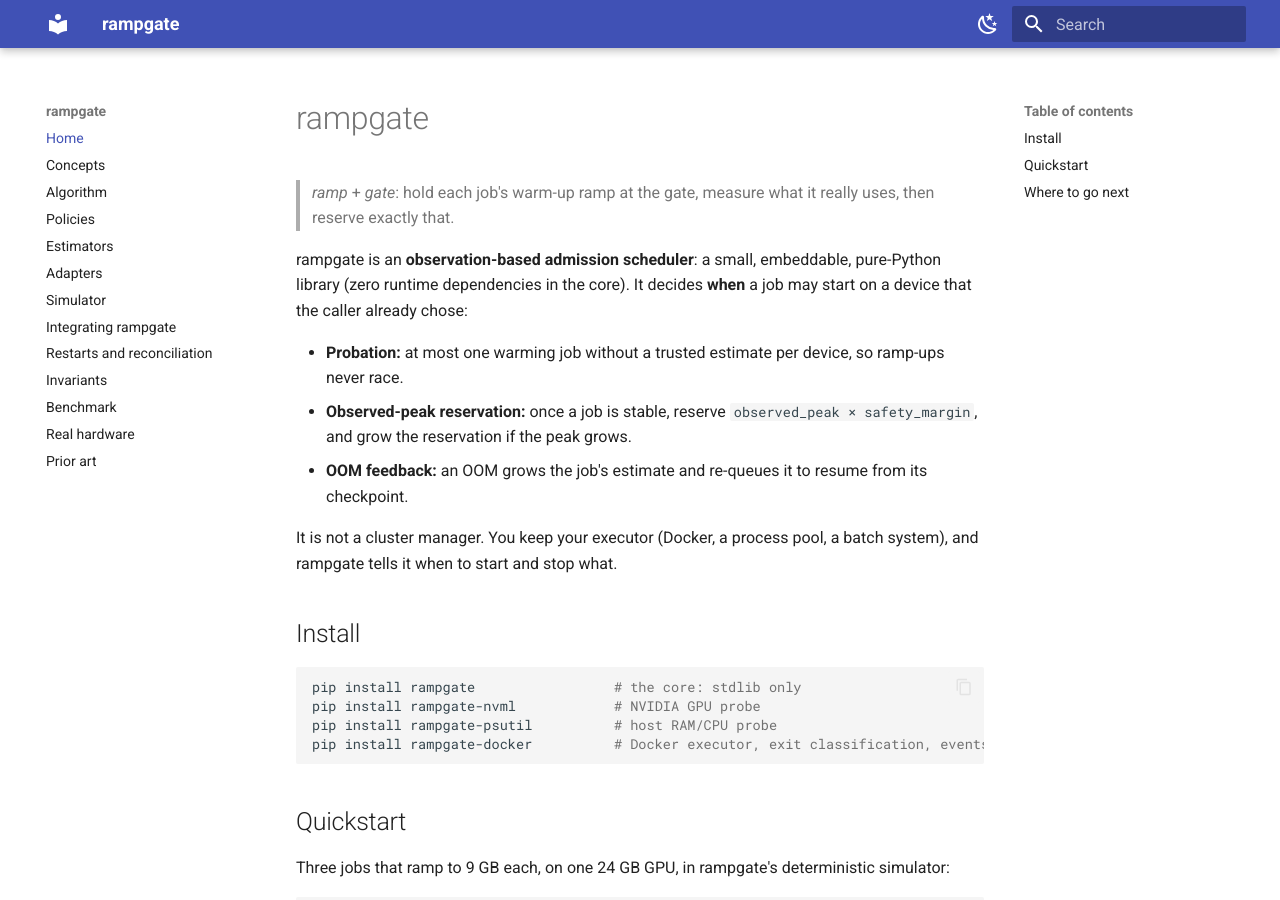
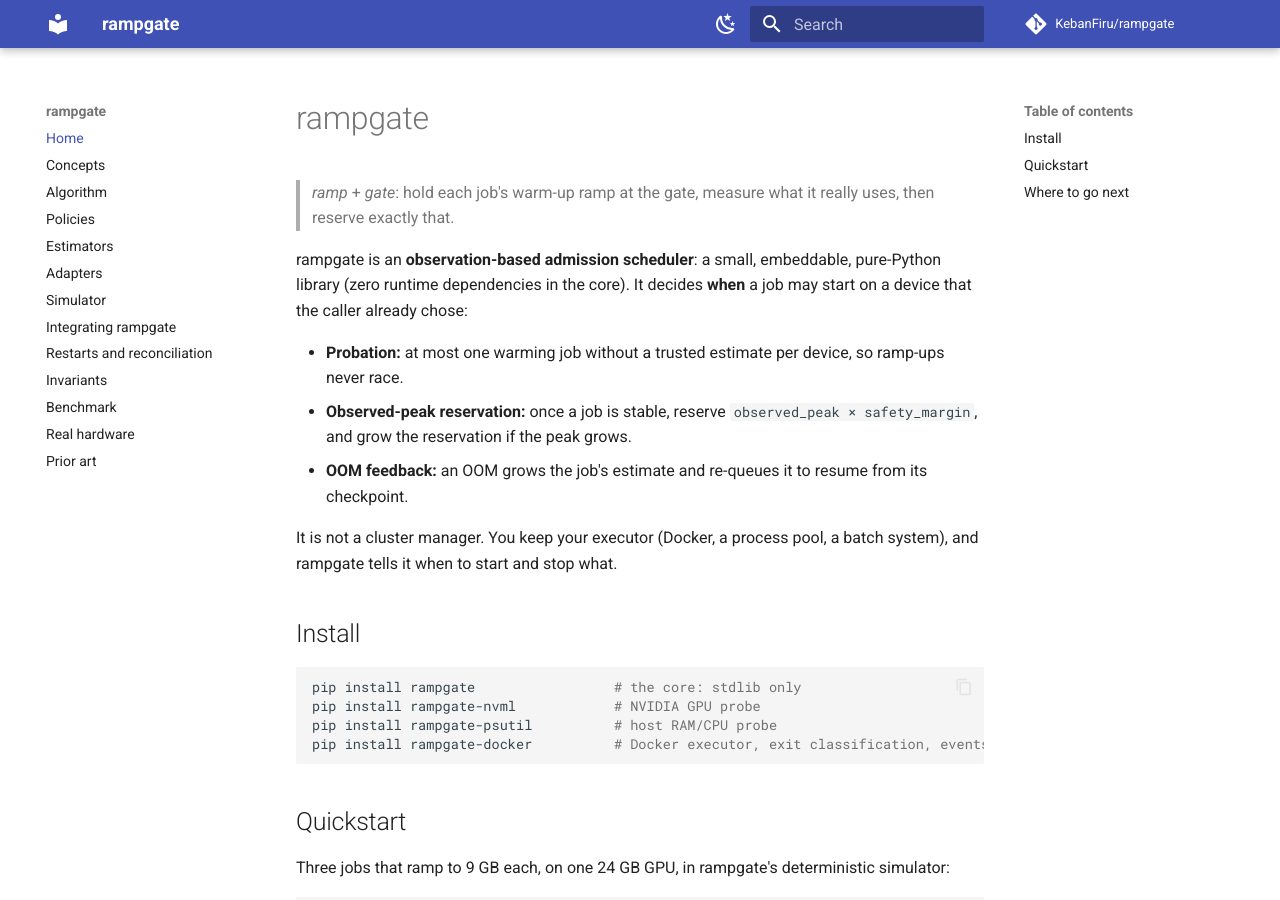
Before and after one commit to KebanFiru/rampgate, an MkDocs documentation site: the page built from docs/index.md, in a window 1280 px wide and 900 px high. Built offline with MkDocs 1.6.1 and Material for MkDocs 9.7.7, drawn with Linux system fonts in a browser that asks for light colours; comment, search, counter and statistics services are not loaded.

Commit message:
ci(docs): deploy the docs site to GitHub Pages; site_url and Documentation project URL
docs.yml builds the site strictly with ./dev docs and deploys it on every push
to main (or by hand). Not run yet: it needs Settings > Pages > Source: GitHub
Actions. The four distributions get a Documentation URL before 0.1.0.

```diff
--- a/mkdocs.yml
+++ b/mkdocs.yml
@@ -1,6 +1,8 @@
 site_name: rampgate
 site_description: Observation-based admission scheduler for jobs that ramp up their memory
-repo_name: rampgate
+site_url: https://kebanfiru.github.io/rampgate/
+repo_name: KebanFiru/rampgate
+repo_url: https://github.com/KebanFiru/rampgate
 docs_dir: docs
 strict: true
 theme:
```
Also changed, not shown: CHANGELOG.md (+1 -0 lines), 5 other files.
